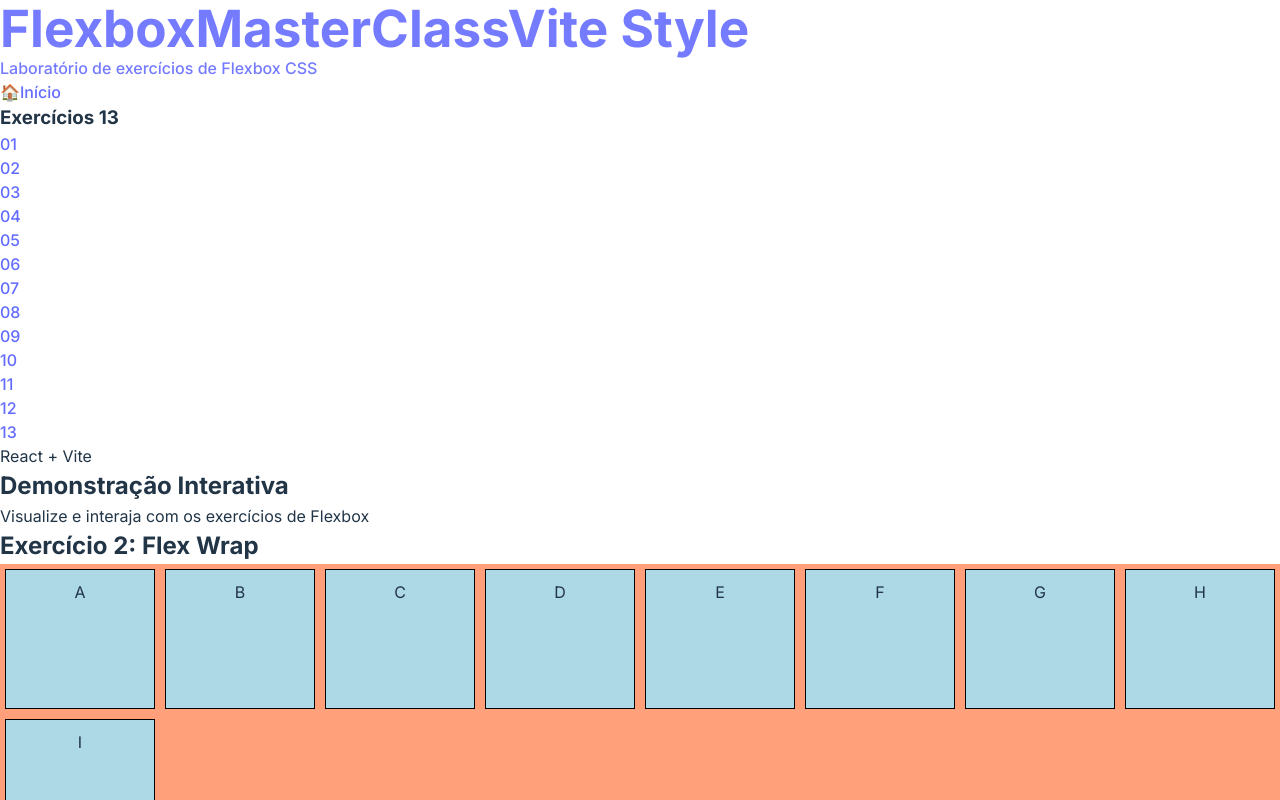
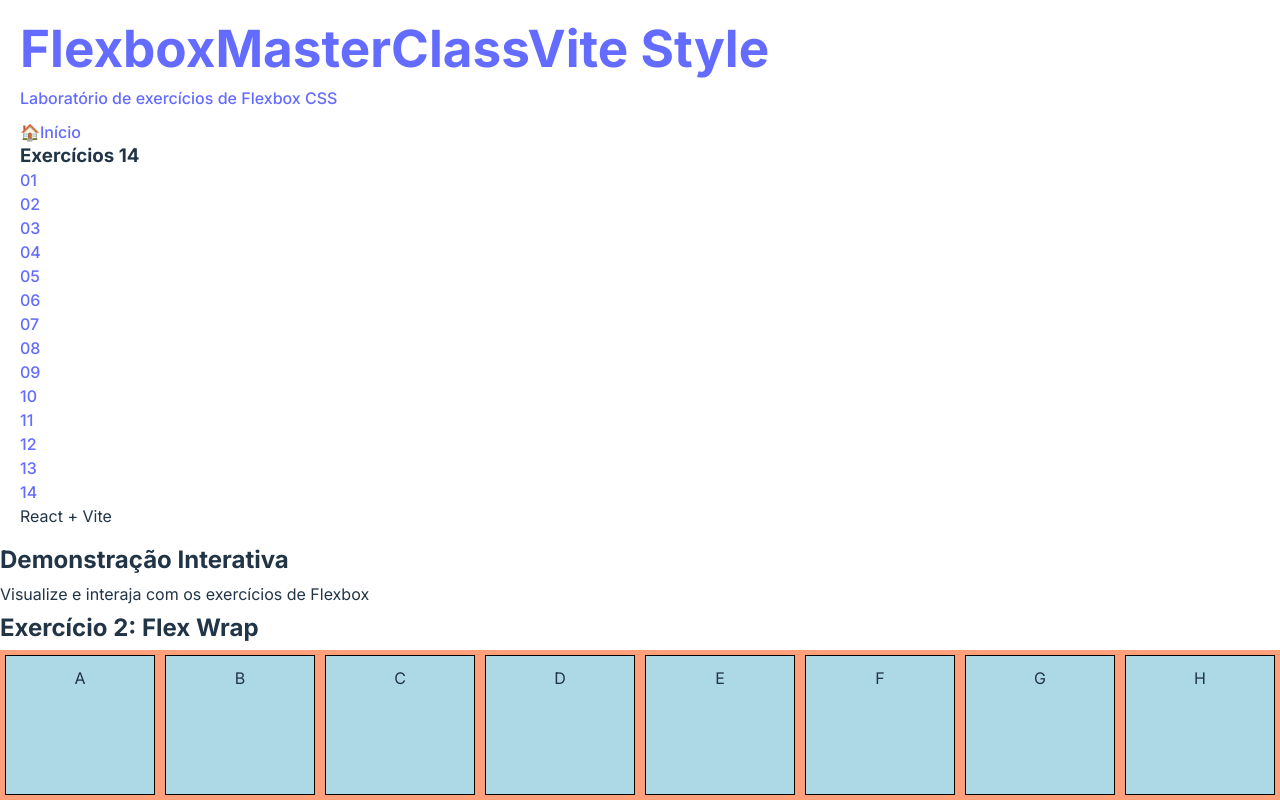
Before and after one commit to CAFE2l/HTML_CSS_MODULO5, a React (Vite) app in the folder curso-react/: page /ex02 in a window 1280 px wide. Shown: the top 800 px of the page. Built offline with nearby package versions, Linux system fonts and the light colour scheme.

Commit message:
iframes e imagems adicionados ao css

```diff
--- a/curso-react/src/App.jsx
+++ b/curso-react/src/App.jsx
@@ -16,6 +16,7 @@ import Flex010 from './Exercicios/ex027/flex010/index';
 import Flex011 from './Exercicios/ex027/flex011/index';
 import Flex012 from './Exercicios/ex027/flex012/index';
 import Flex013 from './Exercicios/ex027/flex013/index';
+import Flex014 from './Exercicios/ex027/flex014/index';
 
 function App() {
   const navItems = [
@@ -31,7 +32,8 @@ function App() {
     { path: '/ex010', label: '10', gradient: 'from-green-400 to-emerald-500' },
     { path: '/ex011', label: '11', gradient: 'from-yellow-400 to-amber-500' },
     { path: '/ex012', label: '12', gradient: 'from-indigo-500 to-blue-600' },
-     {path: '/ex013', label: '13', gradient: 'from-indigo-500 to-blue-600' },
+    {path: '/ex013', label: '13', gradient: 'from-indigo-500 to-blue-600' },
+    {path: '/ex014', label: '14', gradient: 'from-indigo-500 to-blue-600' },
   ];
 
   return (
@@ -219,6 +221,7 @@ function App() {
                     <Route path="/ex011" element={<Flex011 />} />
                     <Route path="/ex012" element={<Flex012 />} />
                     <Route path="/ex013" element={<Flex013 />} />
+                    <Route path="/ex014" element={<Flex014 />} />
                     {/* 404 PAGE */}
                     <Route path="*" element={
                       <div className="text-center py-20">
--- a/curso-react/src/Exercicios/ex027/flex014/index.css
+++ b/curso-react/src/Exercicios/ex027/flex014/index.css
@@ -1 +1,32 @@
 @charset "UTF-8";
+
+
+*{
+    margin: 0;
+    padding: 0;
+    box-sizing: border-box;
+}
+
+
+
+body{
+    font-family: Arial, Helvetica, sans-serif;
+    font-size: 1em;
+    line-height: 1.5em;
+
+}
+
+p,h1,h2{
+    margin-bottom: 10px;
+    text-align: justify;
+}
+
+header, section.normal{
+    padding: 20px;
+}
+
+
+section.flex-content{
+    background-color: rgb(155, 155, 155);
+    padding: 20px;
+}
--- a/curso-react/src/Exercicios/ex027/flex014/index.jsx
+++ b/curso-react/src/Exercicios/ex027/flex014/index.jsx
@@ -1,6 +1,6 @@
 import React from 'react';
-import '.index.css';
-export default function Flex002() {
+import './index.css';
+export default function  Flex002() {
 
 
   return (
@@ -13,19 +13,28 @@ export default function Flex002() {
         <section class="flex-content">
             <article class="media-text">
                 <div class="text">
-
+                    <h2>Elemento Media-Text</h2>
+                    <p>Lorem ipsum dolor sit amet, consectetur adipisicing elit. Eum, quaerat sequi ipsum placeat repellendus, temporibus earum alias ratione architecto sint enim natus? Ducimus aliquam magni sequi provident! Atque,
+                        quidem incidunt?
+                        Lorem ipsum dolor sit amet consectetur adipisicing elit. Laboriosam enim nostrum ad voluptatibus placeat amet autem, mollitia obcaecati minus explicabo maxime aut officiis quo tempora nulla quam porro libero natus.</p>
                 </div>
                 <div class="media">
-
+                <img src="https://external-content.duckduckgo.com/iu/?u=https%3A%2F%2Ftse1.mm.bing.net%2Fth%2Fid%2FOIP.schBT_w5m5Y7Nx8FO3nm9wHaEK%3Fpid%3DApi&f=1&ipt=48f09cfcb56cbb491c7dfc5232f19c29094c28b538fe3984203febda538895b4&ipo=images"/>
 
                 </div>
             </article>
             <article class="text-media">
                 <div class="text">
+                    <h2>Elemento Text-Media</h2>
+                    <p>Lorem ipsum dolor sit amet consectetur adipisicing elit. Id dicta rerum ratione voluptatibus alias culpa animi explicabo! Sapiente officia quis, ad cupiditate assumenda, deserunt officiis nobis dolore placeat harum non.</p>
+                    <p>Lorem ipsum dolor sit amet consectetur adipisicing elit. Eius obcaecati quibusdam, voluptates aliquid sit est impedit? Molestias illo quasi hic veritatis quisquam commodi iusto, maiores facere, nulla esse blanditiis quam?
 
+                    </p>
                 </div>
                 <div class="media">
+                    <iframe width="852" height="479" src="https://www.youtube.com/embed/ZcQ5WDUUB0o?list=PLHz_AreHm4dkZNE5PAYc0h4iVkqBCgBZR" title="[TRAILER] Curso GRÁTIS de Loja Virtual com WooCommerce + WordPress" frameborder="0" allow="accelerometer; autoplay; clipboard-write; encrypted-media; gyroscope; picture-in-picture; web-share" referrerpolicy="strict-origin-when-cross-origin" allowfullscreen>
 
+                    </iframe>
 
                 </div>
 
```
